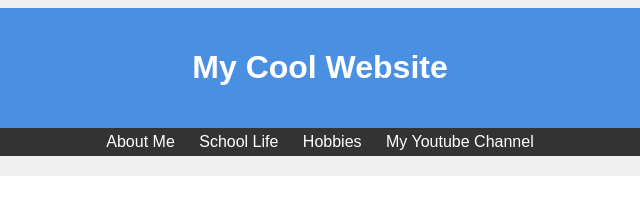
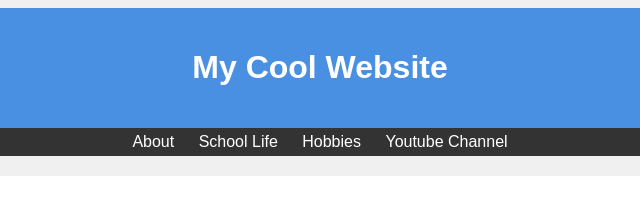
Before and after one commit to morgan-dakorah/morgan-dakorah.github.io, a plain HTML site: page index.html in a window 1280 px wide. Shown: the top 213 px of the page, 320-960 px from the left. Drawn offline with Linux system fonts and the light colour scheme.

Commit message:
Update index.html

```diff
--- a/index.html
+++ b/index.html
@@ -10,10 +10,10 @@
     <h1 class="head">My Cool Website</h1>
     </div>
     <div class="secondediv">
-    <a href="#about_me" class="links">About Me</a>
+    <a href="#about_me" class="links">About</a>
     <a href="#my_school_life" class="links">School Life</a>
     <a href="#my_hobbies" class="links">Hobbies</a>
-    <a href="https://www.youtube.com/@MorganOfficial69" class="links">My Youtube Channel</a>
+    <a href="https://www.youtube.com/@MorganOfficial69" class="links">Youtube Channel</a>
     </div>
     <div class="div1" id="about_me">
         <h2 class="head1">About Me</h2>
```
